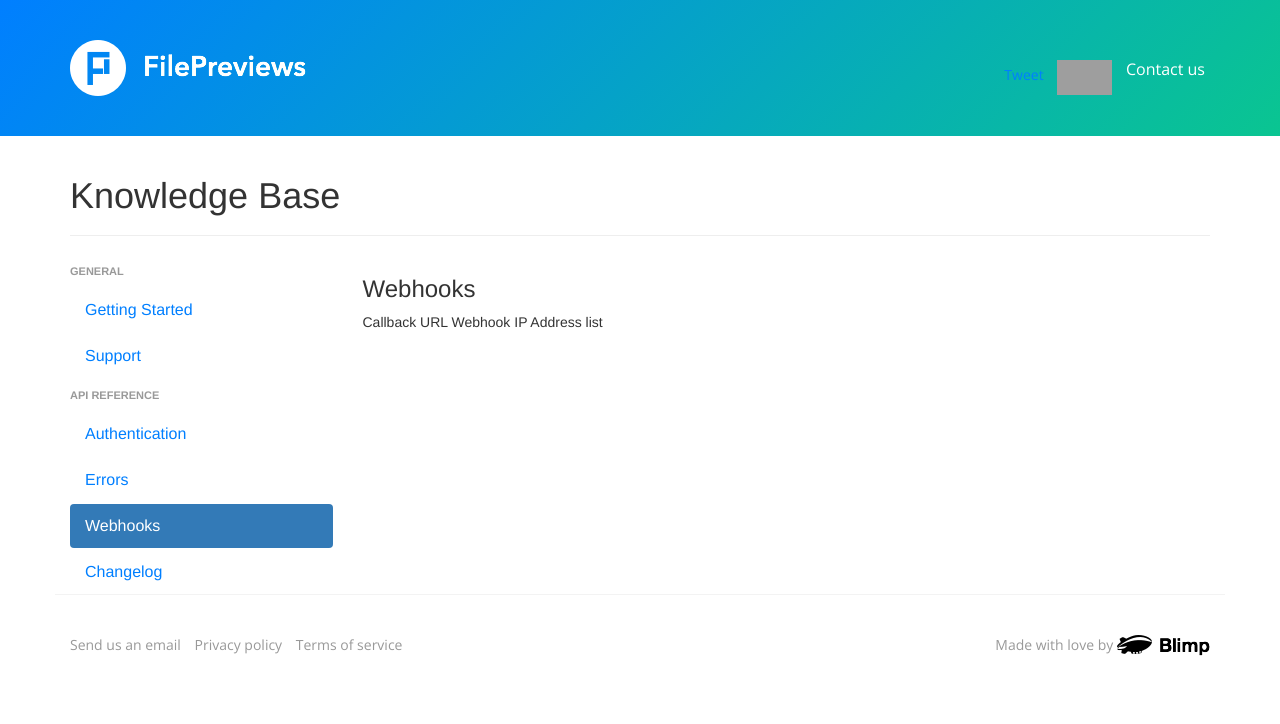
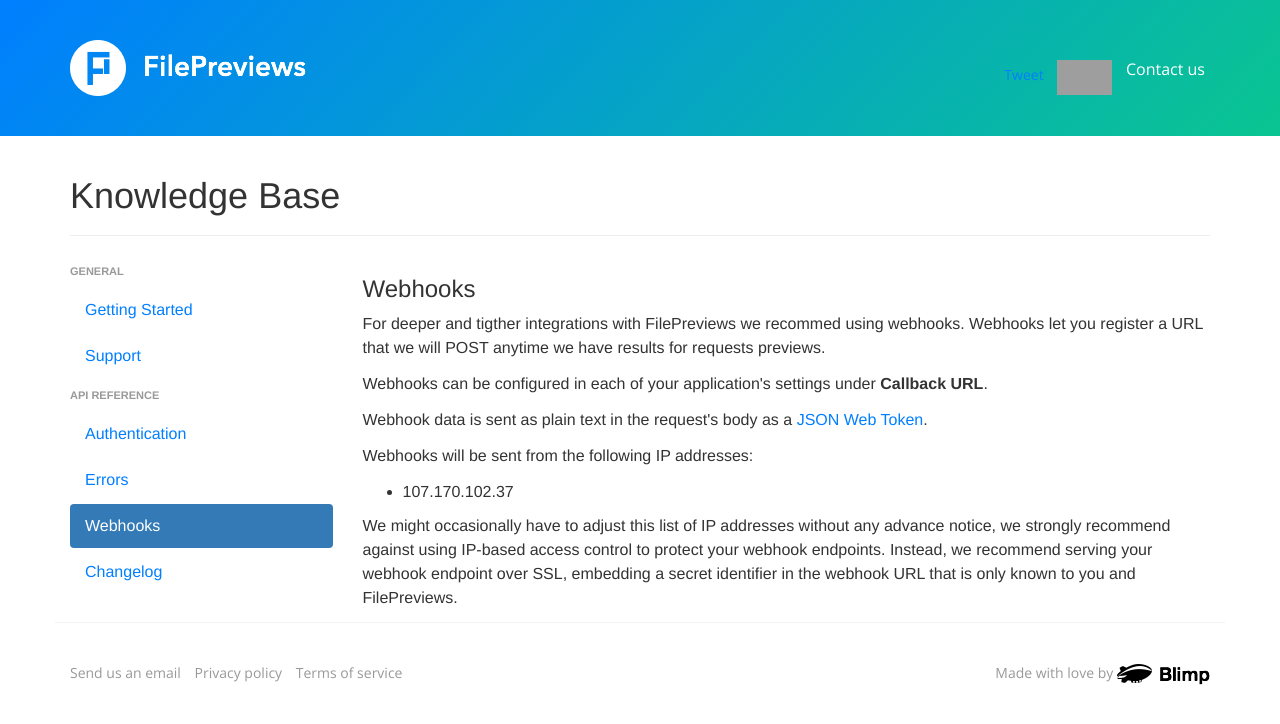
Before and after one commit to jomajoma/filepreviews.io, a Jekyll site: the page built from docs/webhooks.html, in a window 1280 px wide. Shown: the top 724 px of the page. Built offline with Jekyll 4.4.1, drawn with Linux system fonts in a browser that asks for light colours; nearby versions of some CDN libraries; comment, search, counter and statistics services are not loaded; grey boxes are pictures that could not be loaded.

Commit message:
WIP webhooks documentation

```diff
--- a/docs/webhooks.html
+++ b/docs/webhooks.html
@@ -3,5 +3,15 @@
 title: "Knowledge Base"
 header: "Webhooks"
 ---
-Callback URL
-Webhook IP Address list
+<p>For deeper and tigther integrations with FilePreviews we recommed using webhooks. Webhooks let you register a URL that we will POST anytime we have results for requests previews.</p>
+
+<p>Webhooks can be configured in each of your application's settings under <strong>Callback URL</strong>.</p>
+
+<p>Webhook data is sent as plain text in the request's body as a <a href="http://jwt.io/">JSON Web Token</a>.</p>
+
+<p>Webhooks will be sent from the following IP addresses:</p>
+<ul>
+    <li>107.170.102.37</li>
+</ul>
+
+<p>We might occasionally have to adjust this list of IP addresses without any advance notice, we strongly recommend against using IP-based access control to protect your webhook endpoints. Instead, we recommend serving your webhook endpoint over SSL, embedding a secret identifier in the webhook URL that is only known to you and FilePreviews.</p>
```
